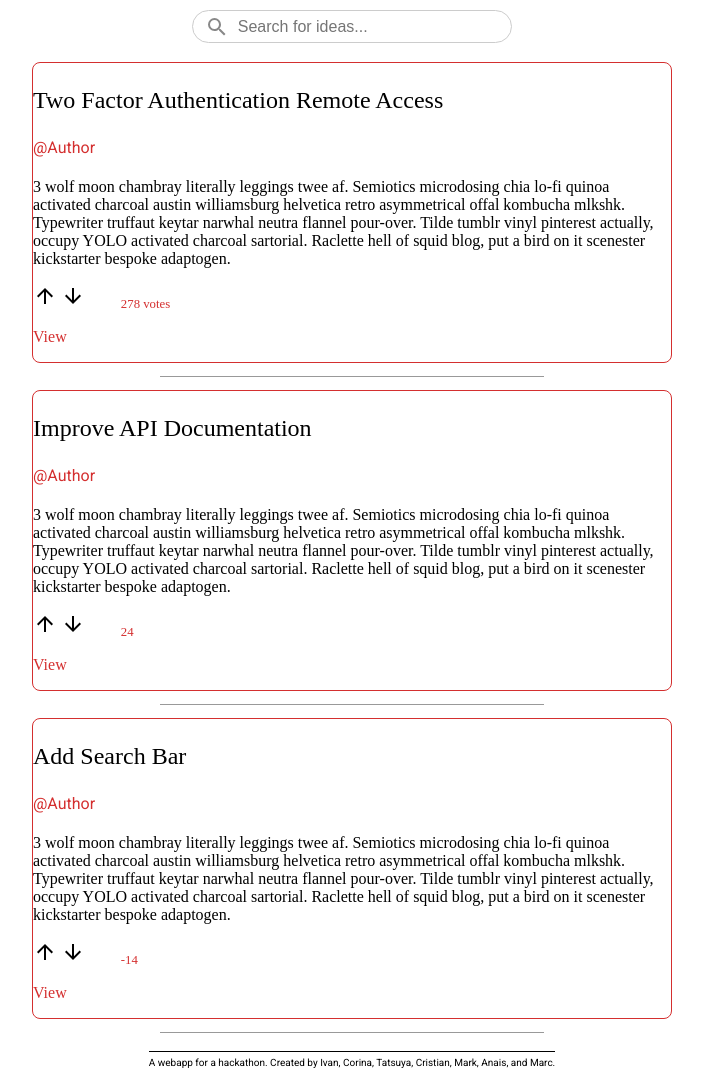
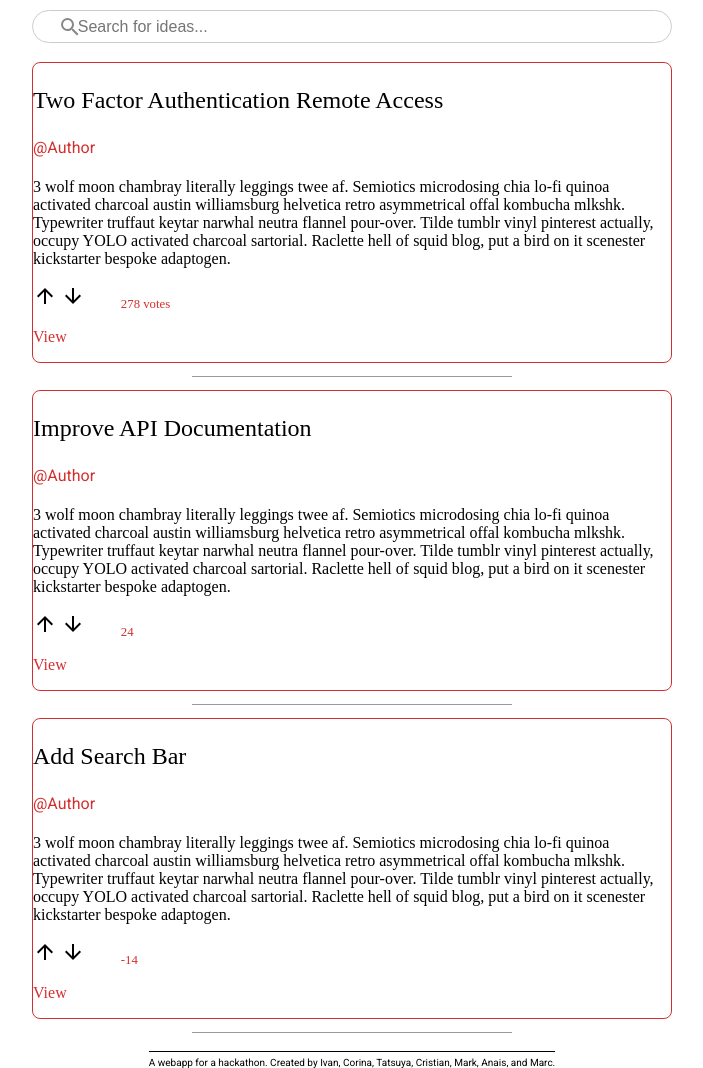
Before and after one commit to mkerr94/Corporate-Hackathon, a Flask app: page / in a window 1280 px wide. Shown: the part 89-1157 px from the top of the page, without its empty margins (288-991 px from the left). Run offline with Flask 2, Linux system fonts and the light colour scheme.

Commit message:
More edits

```diff
--- a/static/css/post.css
+++ b/static/css/post.css
@@ -1,5 +1,5 @@
 .divider{
-    width: 30vw;
+    width: 50%;
     border: 0;
     height: 1px;
     margin-top: 2%;
@@ -9,7 +9,7 @@
 }
 
 .search {
-    width: 50%;
+    width: 100%;
 
     background-image: url('../images/magnify.svg');
     background-repeat: no-repeat;
@@ -21,7 +21,6 @@
     padding: 1%;
     padding-left: 7%;
     margin-bottom: 3%;
-    margin-left: 25%;
 
     font-size: 1em;
 }
--- a/templates/layout/base.html
+++ b/templates/layout/base.html
@@ -9,7 +9,7 @@
 
       <div class='header'></div>
 
-      <img class='logo' src='../../static/images/logo.png'>
+      <img class='logo' src={{ url_for('static', filename='images/logo.png') }}>
 
       <p class='login'>Welcome, {% block username %}{% endblock %}</p>
 
```
